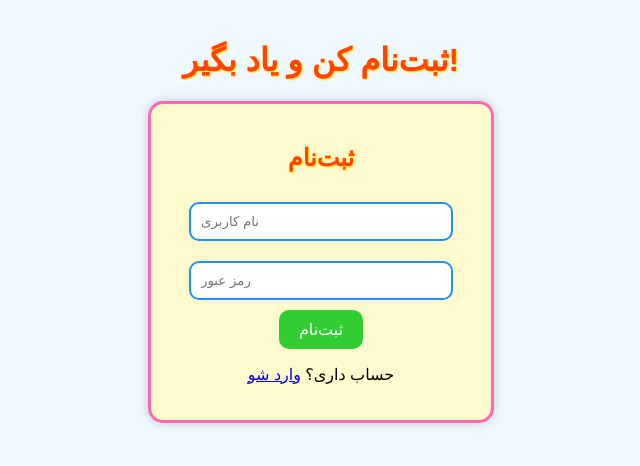
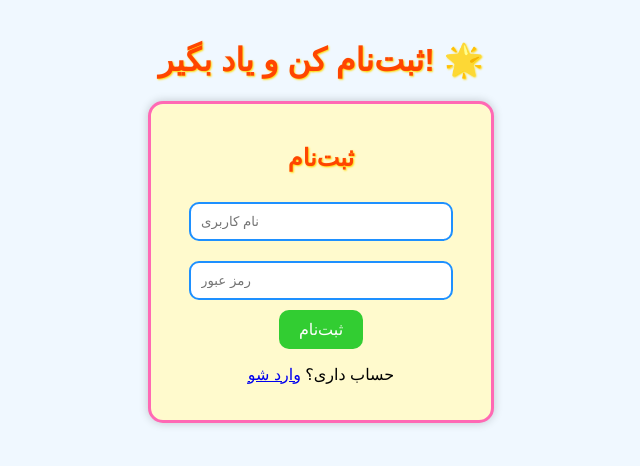
Before and after one commit to punisher121223/Education, a plain HTML site: page register.html in a window 1280 px wide. Shown: the whole page, without its empty margins (319-959 px from the left). Drawn offline with Linux system fonts and the light colour scheme.

Commit message:
Update register.html

```diff
--- a/register.html
+++ b/register.html
@@ -8,7 +8,7 @@
 </head>
 <body>
     <div class="container">
-        <h1>ثبت‌نام کن و یاد بگیر!</h1>
+        <h1>ثبت‌نام کن و یاد بگیر! 🌟</h1>
         <div class="register-box">
             <h2>ثبت‌نام</h2>
             <input type="text" id="new-username" placeholder="نام کاربری" required>
```
